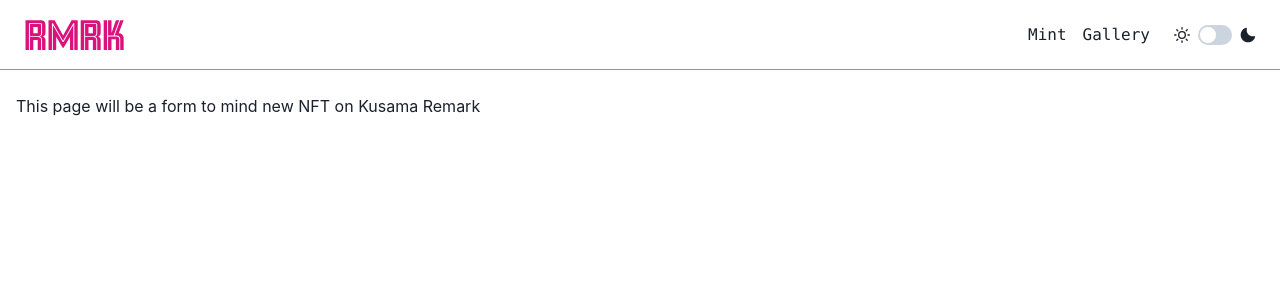
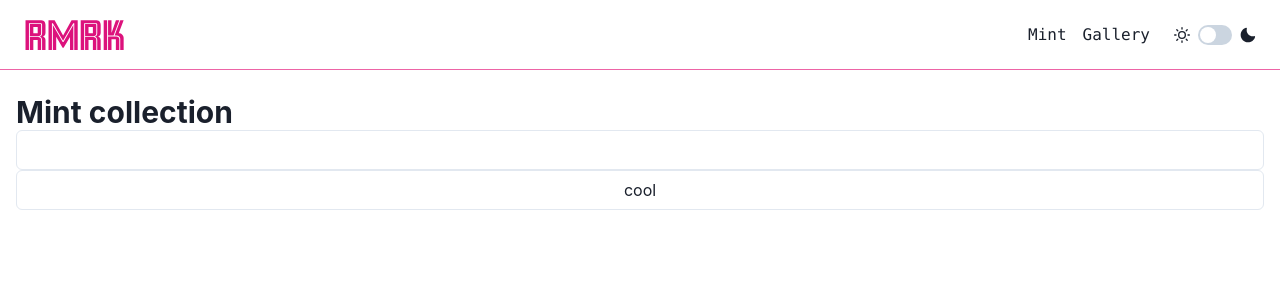
Before and after one commit to J-Cook-jr/rmrk-ui-react, a Next.js app: page /mint in a window 1280 px wide. Shown: the top 300 px of the page. Built offline with nearby package versions, Linux system fonts and the light colour scheme.

Commit message:
start minting forms

```diff
--- /dev/null
+++ b/src/components/mint/forms/form-heading.tsx
@@ -0,0 +1,10 @@
+import React, { FunctionComponent } from 'react';
+import { Heading } from '@chakra-ui/react';
+
+const FormHeading: FunctionComponent = ({ children }) => (
+  <Heading as="h3" size="lg" data-name="form-heading">
+    {children}
+  </Heading>
+);
+
+export default FormHeading;
--- /dev/null
+++ b/src/components/mint/forms/mint-collection-form.tsx
@@ -0,0 +1,27 @@
+import React from 'react';
+import { Box, Input, Heading } from '@chakra-ui/react';
+import FormHeading from 'components/mint/forms/form-heading';
+import { useForm } from 'react-hook-form';
+
+const MintCollectionForm = () => {
+  const { register, handleSubmit, watch, errors } = useForm();
+
+  const onSubmit = (data: any) => {
+    console.log(data);
+  };
+
+  console.log(watch('name'));
+
+  return (
+    <Box data-name="mint-collection-form">
+      <FormHeading>Mint collection</FormHeading>
+      <Box as="form" onSubmit={handleSubmit(onSubmit)}>
+        <Input name="name" ref={register({ required: true })} />
+        {errors.name && <Box>name is required</Box>}
+        <Input type="submit" value="cool" />
+      </Box>
+    </Box>
+  );
+};
+
+export default MintCollectionForm;
--- a/src/components/mint/mint-page.tsx
+++ b/src/components/mint/mint-page.tsx
@@ -1,9 +1,10 @@
 import React from 'react';
-import { Box, Text } from '@chakra-ui/react';
+import { Box } from '@chakra-ui/react';
+import MintCollectionForm from 'components/mint/forms/mint-collection-form';
 
 const MintPage = () => (
   <Box data-name="mint-page">
-    <Text>This page will be a form to mind new NFT on Kusama Remark</Text>
+    <MintCollectionForm />
   </Box>
 );
 
--- a/src/pages/mint.tsx
+++ b/src/pages/mint.tsx
@@ -1,11 +1,14 @@
+import React from 'react';
+import dynamic from 'next/dynamic';
 import Page from 'components/common/page';
-import MintPage from 'components/mint/mint-page';
+
+const MintPage = dynamic(() => import('components/mint/mint-page'), { ssr: false });
 
 const Mint = () => {
   const title = 'Mint';
 
   return (
-    <Page title={title} data-name="mint">
+    <Page title={title}>
       <MintPage />
     </Page>
   );
```
